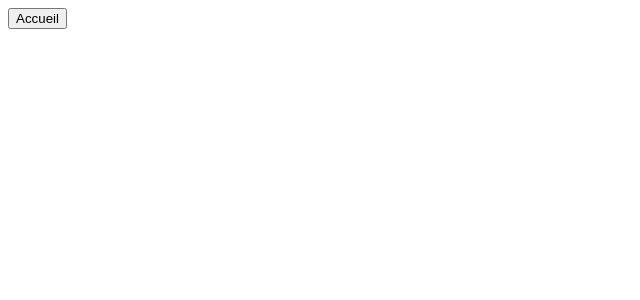
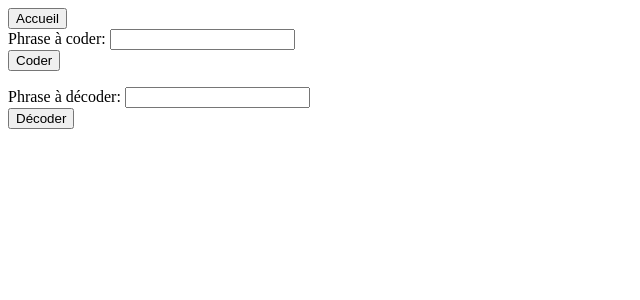
Before and after one commit to Guillaume-4/site_web_nsi, a Flask app: page /pigpen in a window 1280 px wide. Shown: the top 300 px of the page, without its empty margins (0-640 px from the left). Run offline with Flask 3, Linux system fonts and the light colour scheme.

Commit message:
ajout page pigpen

```diff
--- a/app.py
+++ b/app.py
@@ -1,6 +1,7 @@
 from flask import Flask, render_template, request
 from templates.script.morse import morse_encode, morse_decode
 from templates.script.cesar import cesar_coder, cesar_decoder
+from templates.script.pigpen import pigpen_encode, pigpen_decode
 
 app = Flask(__name__)
 
@@ -44,9 +45,22 @@ def cesar():
     else:
         return render_template("/cesar/cesar.html")
 
-@app.route("/pigpen")
+@app.route('/pigpen', methods=['GET', 'POST']    )
 def pigpen():
-    return render_template("pigpen/pigpen.html")
+    phrase_a_coder = request.form.get("a_coder")
+    phrase_a_decoder = request.form.get("a_decoder")
+    if phrase_a_coder == None and phrase_a_decoder != None:
+        print(phrase_a_decoder)
+        decoder = pigpen_decode(phrase_a_decoder)
+        print(decoder)
+        return render_template("/pigpen/pigpen.html") + f"<h1>La Phrase décoder est: {decoder}</h1> "
+    elif phrase_a_coder != None and phrase_a_decoder == None:
+        print(phrase_a_coder)
+        coder = pigpen_encode(phrase_a_coder)
+        print(coder)
+        return render_template("/pigpen/pigpen.html") + f"<h1>La Phrase coder est: {coder}</h1> "
+    else:
+        return render_template("/pigpen/pigpen.html")
 
 
 
--- a/templates/pigpen/pigpen.html
+++ b/templates/pigpen/pigpen.html
@@ -4,3 +4,18 @@
         <button onclick=window.location.href="../">Accueil</button>
     </head>
 </header>
+
+<body>
+<div>
+        <form method="POST" class="coder" >
+            <div class="pigpen_code"><label>Phrase à coder: <input type="text" name="a_coder"></label></div>
+            <input type="submit" value="Coder" class="bouton_valider">
+
+        </form>
+        <form method="POST" class="decoder" >
+            <div class="pigpen_decode"><label>Phrase à décoder: <input type="text" name="a_decoder"></label></div>
+            <input type="submit" value="Décoder" class="bouton_décoder">
+        </form>
+
+    </div>
+</body>
```
